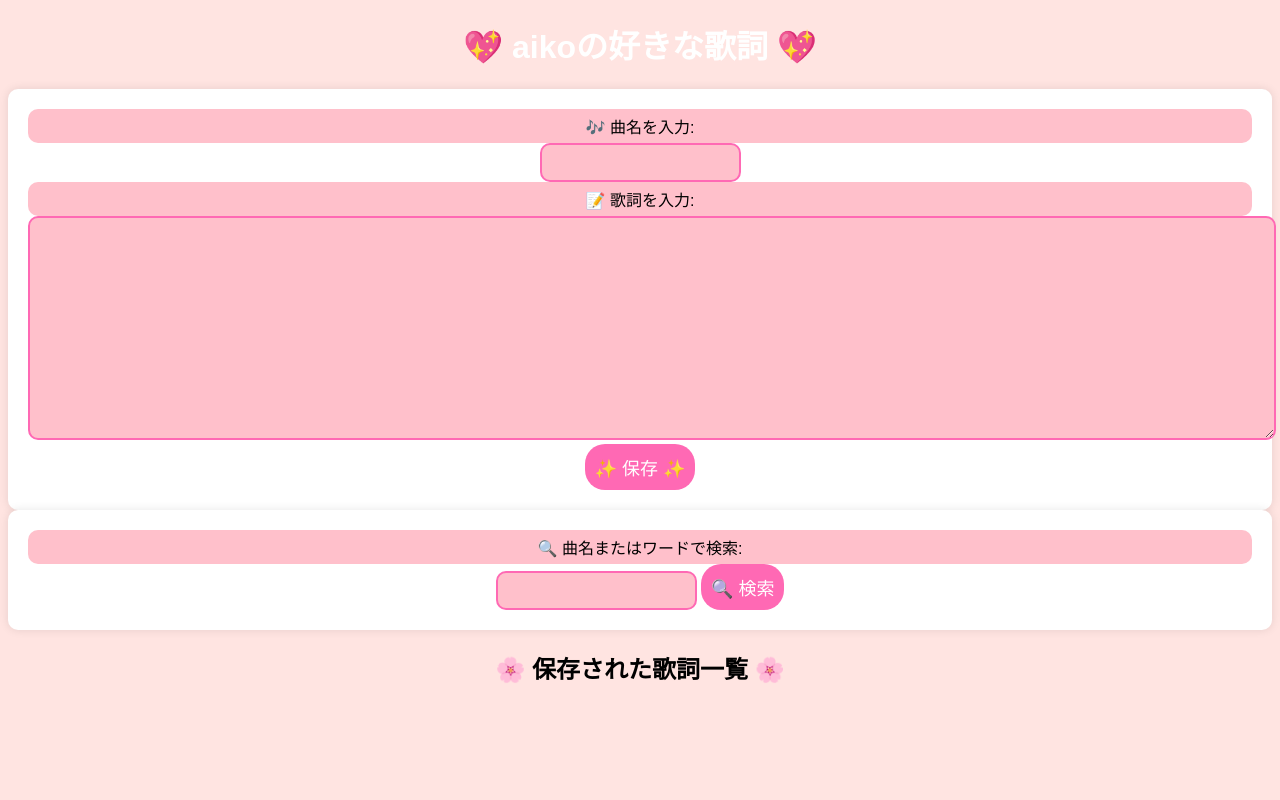
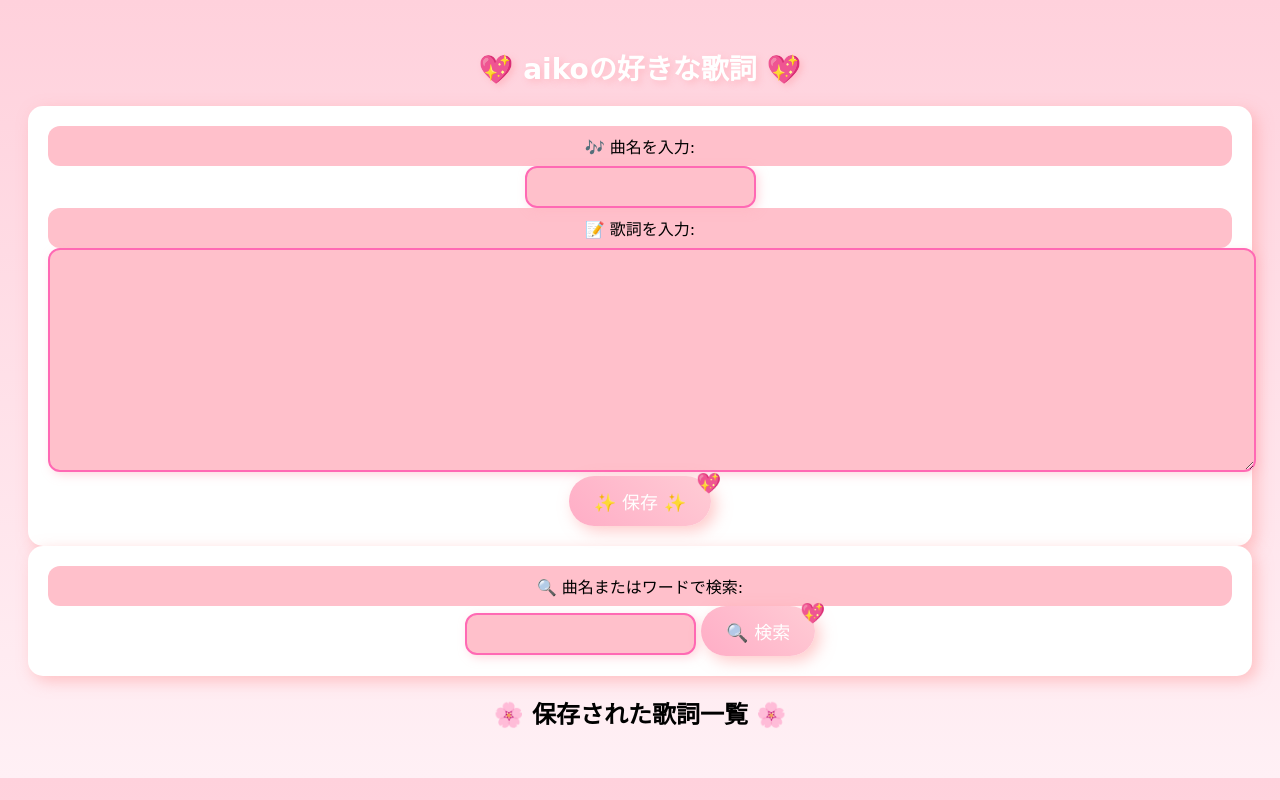
Before and after one commit to yakisobapan-obasan/yakisoba, a Flask app: page / in a window 1280 px wide. Run offline with Flask 3, Linux system fonts and the light colour scheme; data that the repository does not hold is empty.

Commit message:
Add files via upload

```diff
--- a/app.py
+++ b/app.py
@@ -1,12 +1,21 @@
 import sqlite3
 from flask import Flask, render_template, request, redirect, url_for, jsonify
+import os
 
 app = Flask(__name__)
 
-# データベース接続
+# データベース接続（なければ自動作成）
 def get_db_connection():
     conn = sqlite3.connect("lyrics.db")
     conn.row_factory = sqlite3.Row
+    conn.execute("""
+        CREATE TABLE IF NOT EXISTS lyrics (
+            id INTEGER PRIMARY KEY AUTOINCREMENT,
+            song TEXT NOT NULL,
+            lyric TEXT NOT NULL
+        )
+    """)
+    conn.commit()
     return conn
 
 # ホームページ（歌詞の表示 & 保存）
@@ -22,20 +31,7 @@ def home():
     conn.close()
     return render_template("index.html", lyrics=lyrics)
 
-# 検索機能
-@app.route("/search", methods=["GET"])
-def search():
-    query = request.args.get("query")
-    conn = get_db_connection()
-    lyrics = conn.execute(
-        "SELECT * FROM lyrics WHERE song LIKE ? OR lyric LIKE ?",
-        ('%' + query + '%', '%' + query + '%')
-    ).fetchall()
-    conn.close()
-    return render_template("index.html", lyrics=lyrics)
-
-
-# 編集機能（歌詞を取得）
+# 編集機能（可愛いボタン追加）
 @app.route("/edit/<int:id>", methods=["GET", "POST"])
 def edit(id):
     conn = get_db_connection()
@@ -50,25 +46,29 @@ def edit(id):
     conn.close()
     return render_template("edit.html", lyric=lyric)
 
-# 削除機能
-@app.route("/delete/<int:id>", methods=["POST"])
-def delete(id):
-    conn = get_db_connection()
-    conn.execute("DELETE FROM lyrics WHERE id = ?", (id,))
-    conn.commit()
-    conn.close()
-    return redirect(url_for("home"))
+# スタイリング（ふわふわボタン）
+@app.route("/style.css")
+def styles():
+    return """
+    .cute-button {
+        display: inline-block;
+        padding: 10px 20px;
+        font-size: 16px;
+        color: white;
+        background: linear-gradient(45deg, #ff9aa2, #ffb7b2);
+        border-radius: 30px;
+        box-shadow: 3px 3px 10px rgba(255, 150, 150, 0.5);
+        font-family: 'Pacifico', cursive;
+        text-decoration: none;
+        transition: all 0.3s ease-in-out;
+    }
+    .cute-button:hover {
+        background: linear-gradient(45deg, #ff758c, #ff7eb3);
+        transform: scale(1.05);
+    }
+    """
 
-# API（JSON形式でデータ取得）
-@app.route("/api/lyrics", methods=["GET"])
-def api_lyrics():
-    conn = get_db_connection()
-    lyrics = conn.execute("SELECT * FROM lyrics").fetchall()
-    conn.close()
-    return jsonify([dict(row) for row in lyrics])
-
-import os
-
+# ポート設定
 if __name__ == "__main__":
-    port = int(os.environ.get("PORT", 8080))  # Render用のポート設定
+    port = int(os.environ.get("PORT", 8080))
     app.run(host="0.0.0.0", port=port, debug=True)
--- a/static/style.css
+++ b/static/style.css
@@ -1,45 +1,72 @@
 body {
-    font-family: Arial, sans-serif;
-    background-color: #FFE4E1;
+    font-family: "Poppins", "Pacifico", cursive;
+    background: linear-gradient(#ffd1dc, #fff0f5);
     text-align: center;
+    padding: 20px;
 }
+
 h1 {
     color: #ffffff;
+    font-size: 28px;
+    text-shadow: 3px 3px 6px rgba(255, 182, 193, 0.8);
 }
+
 form {
     background: #ffffff;
     padding: 20px;
-    border-radius: 10px;
-    box-shadow: 0 0 10px rgba(0, 0, 0, 0.1);
-}
-button {
-    background-color: #FF69B4; /* ピンクボタン */
-    color: white; /* 文字は白に */
-    padding: 10px;
-    border: none;
-    border-radius: 20px;
-    cursor: pointer;
-    font-size: 18px;
+    border-radius: 15px;
+    box-shadow: 5px 5px 15px rgba(255, 150, 150, 0.5);
 }
 
+button {
+    background: linear-gradient(45deg, #ffadc6, #ffccd5);
+    color: white;
+    padding: 12px 25px;
+    border: none;
+    border-radius: 30px;
+    box-shadow: 5px 5px 15px rgba(255, 150, 150, 0.5);
+    font-size: 18px;
+    font-family: "Pacifico", cursive;
+    text-decoration: none;
+    transition: all 0.3s ease-in-out;
+    position: relative;
+}
+
+button:hover {
+    background: linear-gradient(45deg, #ff758c, #ff7eb3);
+    transform: scale(1.08);
+    box-shadow: 8px 8px 20px rgba(255, 150, 150, 0.7);
+}
+
+button::after {
+    content: "💖";
+    position: absolute;
+    right: -10px;
+    top: -5px;
+    font-size: 20px;
+}
 
 input, textarea {
-    background-color: #FFC0CB; /* かわいいピンク背景 */
-    border: 2px solid #FF69B4; /* ピンクの枠線 */
+    background-color: #FFC0CB;
+    border: 2px solid #FF69B4;
     padding: 10px;
-    border-radius: 10px;
+    border-radius: 12px;
+    box-shadow: 3px 3px 10px rgba(255, 182, 193, 0.5);
+    font-size: 16px;
 }
+
 label {
-    display: block; /* ラベルをボックスとして表示 */
-    background-color: #FFC0CB; /* かわいいピンク背景 */
-    padding: 5px;
-    border-radius: 10px;
+    display: block;
+    background-color: #FFC0CB;
+    padding: 8px;
+    border-radius: 12px;
+    font-family: "Pacifico", cursive;
 }
+
 textarea {
     width: 100%;
-    height: 200px; /* もっと大きくする */
-    font-size: 16px; /* 文字を見やすく */
+    height: 200px;
+    font-size: 16px;
     padding: 10px;
-    border: 2px solid #FF69B4; /* ピンクの枠 */
-    border-radius: 10px;
+    border-radius: 12px;
 }
```
